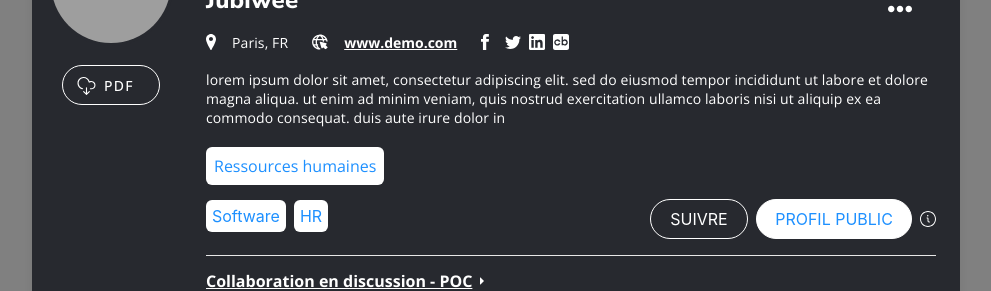
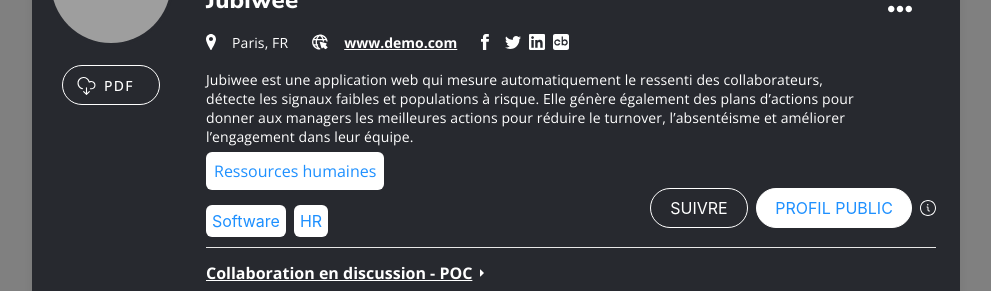
Before and after one commit to anthonynomil/technical-test-forinov, a React (Create React App) app: page / in a window 1280 px wide. Shown: the part 344-635 px from the top of the page, without its empty margins (144-1135 px from the left). Built offline with nearby package versions, Linux system fonts and the light colour scheme; grey boxes are pictures that could not be loaded.

Commit message:
Changed some margins

```diff
--- a/src/App.js
+++ b/src/App.js
@@ -9,7 +9,7 @@
       country: "FR",
     },
     description:
-      "Lorem ipsum dolor sit amet, consectetur adipiscing elit. Nulla vitae elit libero, a pharetra augue. Nullam id dolor id nibh ultricies vehicula ut id elit.",
+      "Jubiwee est une application web qui mesure automatiquement le ressenti des collaborateurs, détecte les signaux faibles et populations à risque. Elle génère également des plans d’actions pour donner aux managers les meilleures actions pour réduire le turnover, l’absentéisme et améliorer l’engagement dans leur équipe.",
     avatar: "https://dev.forinov.fr/pictures/incubateur/3/logo.jpg",
     background: "https://dev.forinov.fr/pictures/incubateur/3/crop_image.jpg",
     website: "https://www.demo.com/",
--- a/src/assets/style/components/user/Profile.css
+++ b/src/assets/style/components/user/Profile.css
@@ -156,7 +156,8 @@
 }
 
 .description {
-  margin: 16px 0 0;
+  margin: 16px 0 0 0;
+  width: 90%;
   font-family: OpenSans, serif;
   font-size: 14px;
   font-weight: normal;
@@ -171,7 +172,6 @@
   display: flex;
   flex-direction: row;
   justify-content: space-between;
-  align-items: center;
 }
 
 .categories {
@@ -207,7 +207,7 @@
   display: flex;
   flex-direction: row;
   align-items: center;
-  margin-top: 72px;
+  margin-top: 40px;
 }
 
 .button-filled {
--- a/src/components/user/Profile.jsx
+++ b/src/components/user/Profile.jsx
@@ -97,12 +97,7 @@
                 {company.socials.map((social, index) => handleSocials(social))}
               </div>
             </div>
-            <div className={"description"}>
-              lorem ipsum dolor sit amet, consectetur adipiscing elit. sed do
-              eiusmod tempor incididunt ut labore et dolore magna aliqua. ut
-              enim ad minim veniam, quis nostrud exercitation ullamco laboris
-              nisi ut aliquip ex ea commodo consequat. duis aute irure dolor in
-            </div>
+            <div className={"description"}>{company.description}</div>
             <div className={"bottomInfos"}>
               <div className={"categories"}>
                 <div className={"category"}>
```
